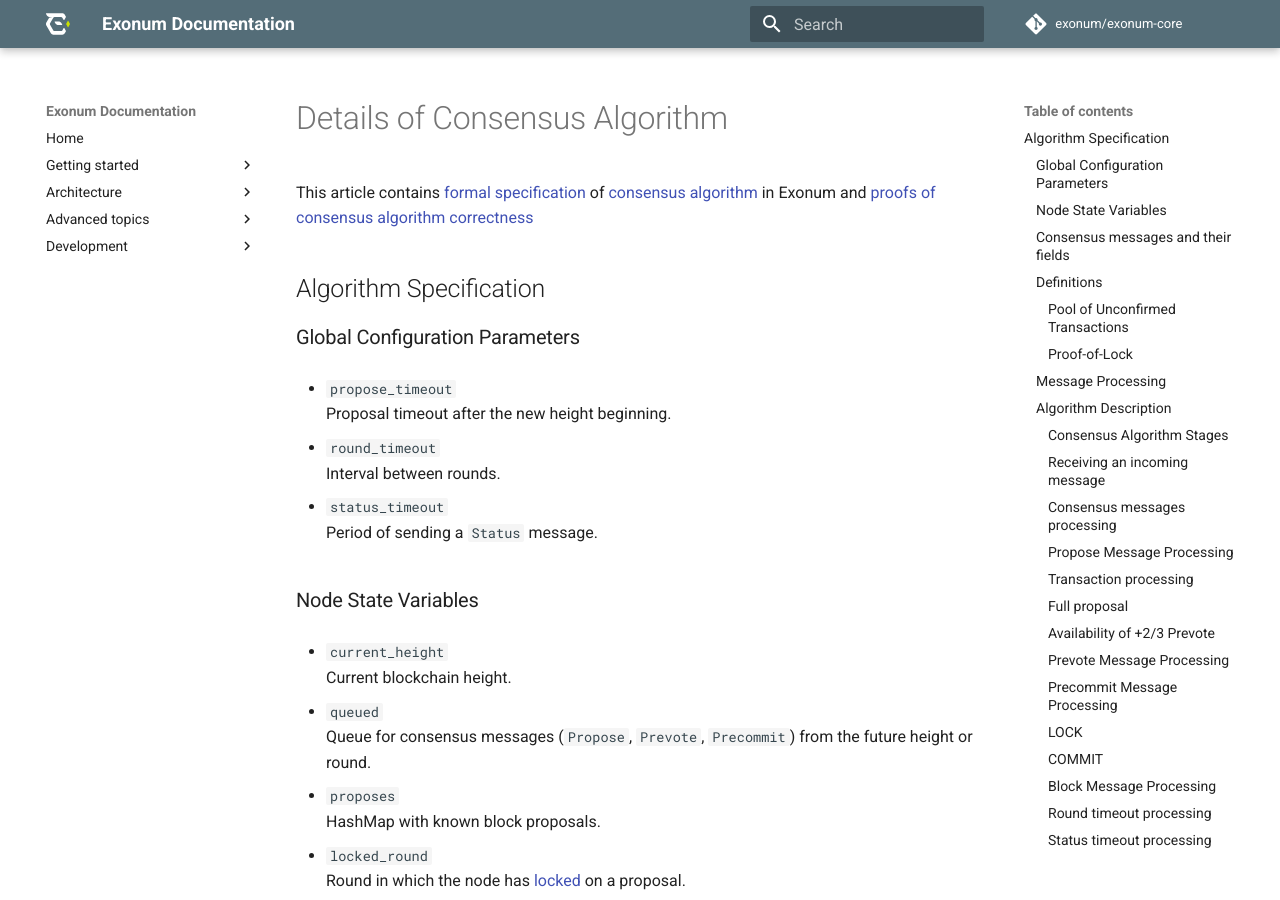
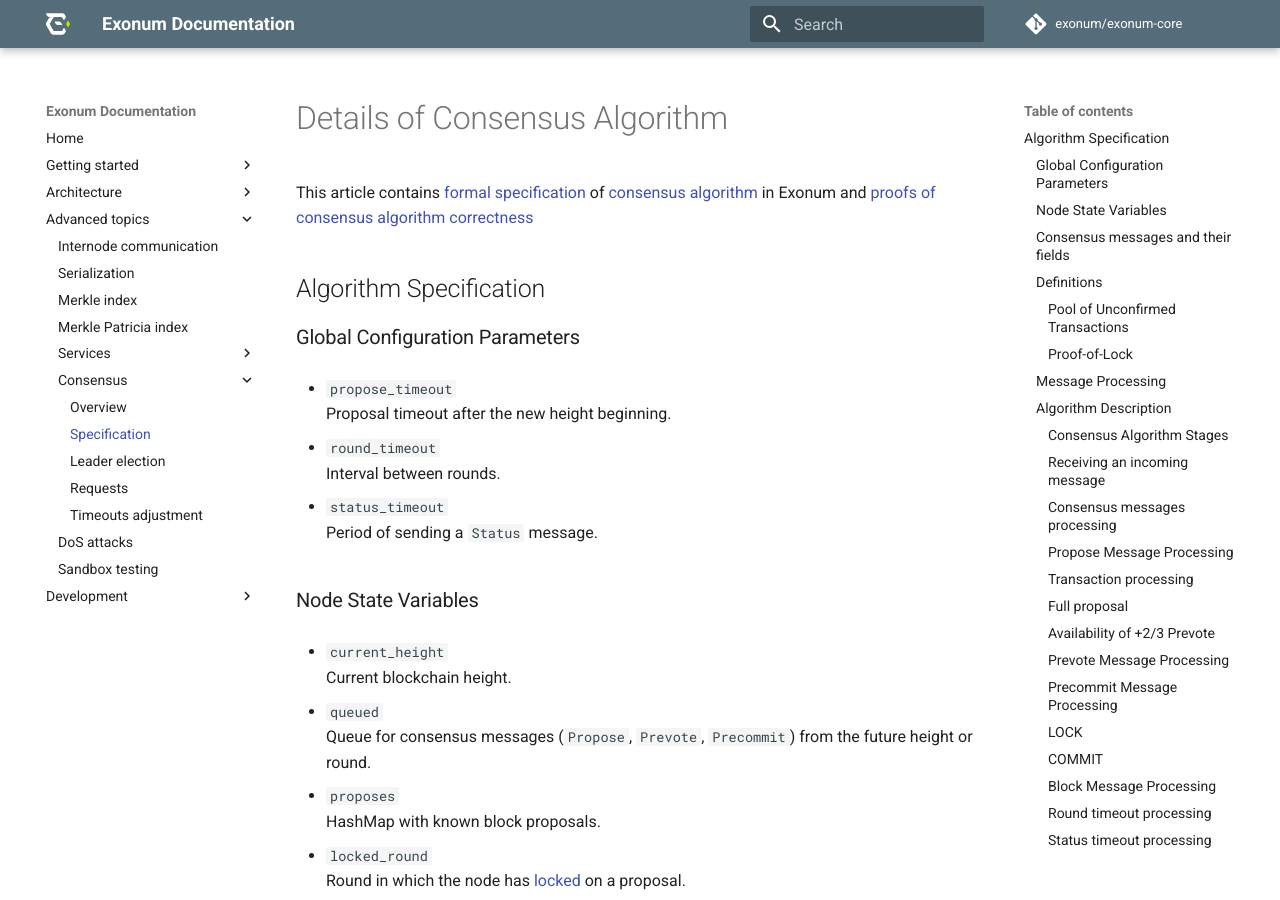
Before and after one commit to exonum/exonum-doc, an MkDocs documentation site: the page built from src/advanced/consensus/consensus-spec.md, in a window 1280 px wide and 900 px high. Built offline with MkDocs 1.6.1 and Material for MkDocs 9.7.7, drawn with Linux system fonts in a browser that asks for light colours; comment, search, counter and statistics services are not loaded; old or Windows-style settings are respelled for this version of MkDocs.

Commit message:
add to mkdocs.yml

```diff
--- a/mkdocs.yml
+++ b/mkdocs.yml
@@ -68,9 +68,11 @@
       - 'Configuration': 'advanced/services/configuration.md'
       # Anchoring service documentation
       - 'Bitcoin anchoring': 'advanced/services/anchoring.md'
-    - 'Consensus specification':
-      # Consensus specification, including proofs
-      - 'Consensus': 'advanced/consensus/consensus.md'
+    - 'Consensus':
+      # Consensus overview
+      - 'Overview': 'advanced/consensus/consensus.md'
+      # Consensus specification
+      - 'Specification': 'advanced/consensus/consensus-spec.md'
       # Leader election algorithm specification
       - 'Leader election': 'advanced/consensus/leader-election.md'
       # Requests specification
```
